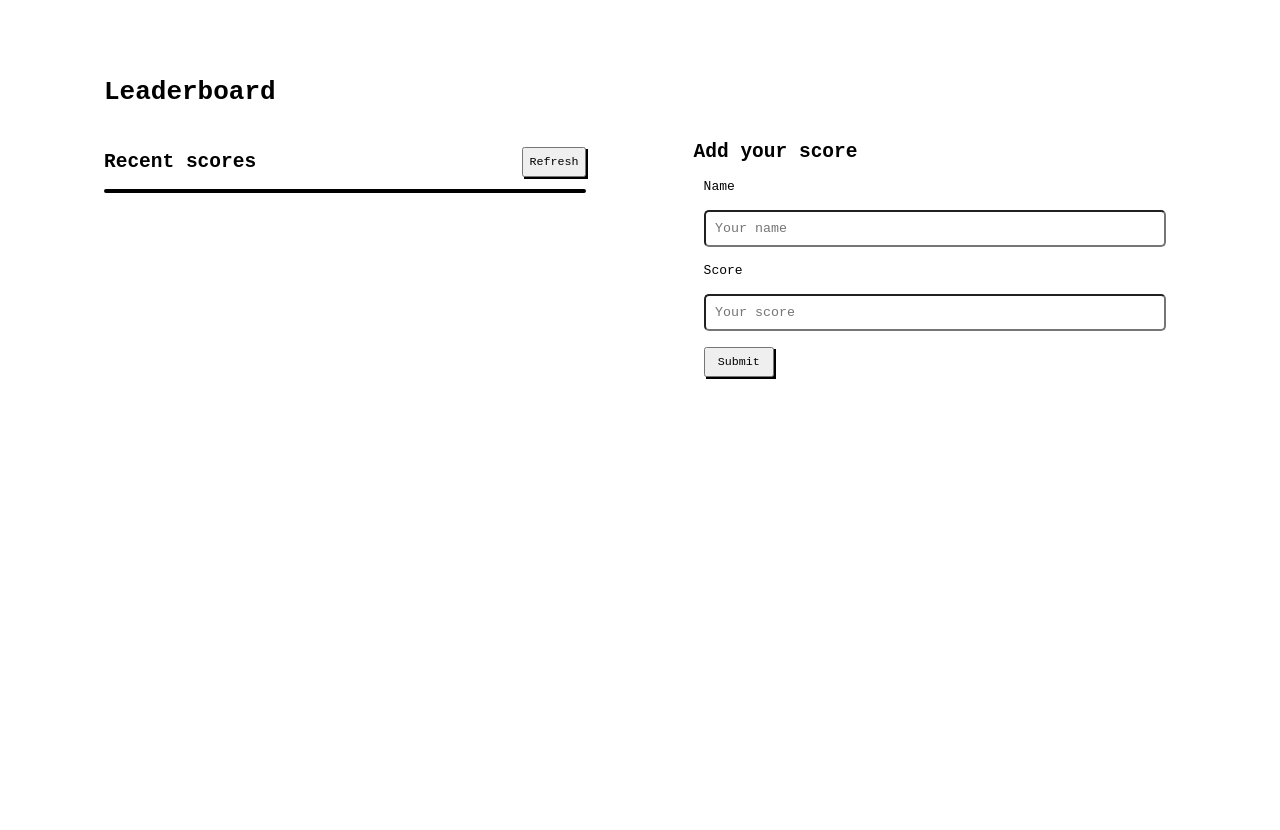
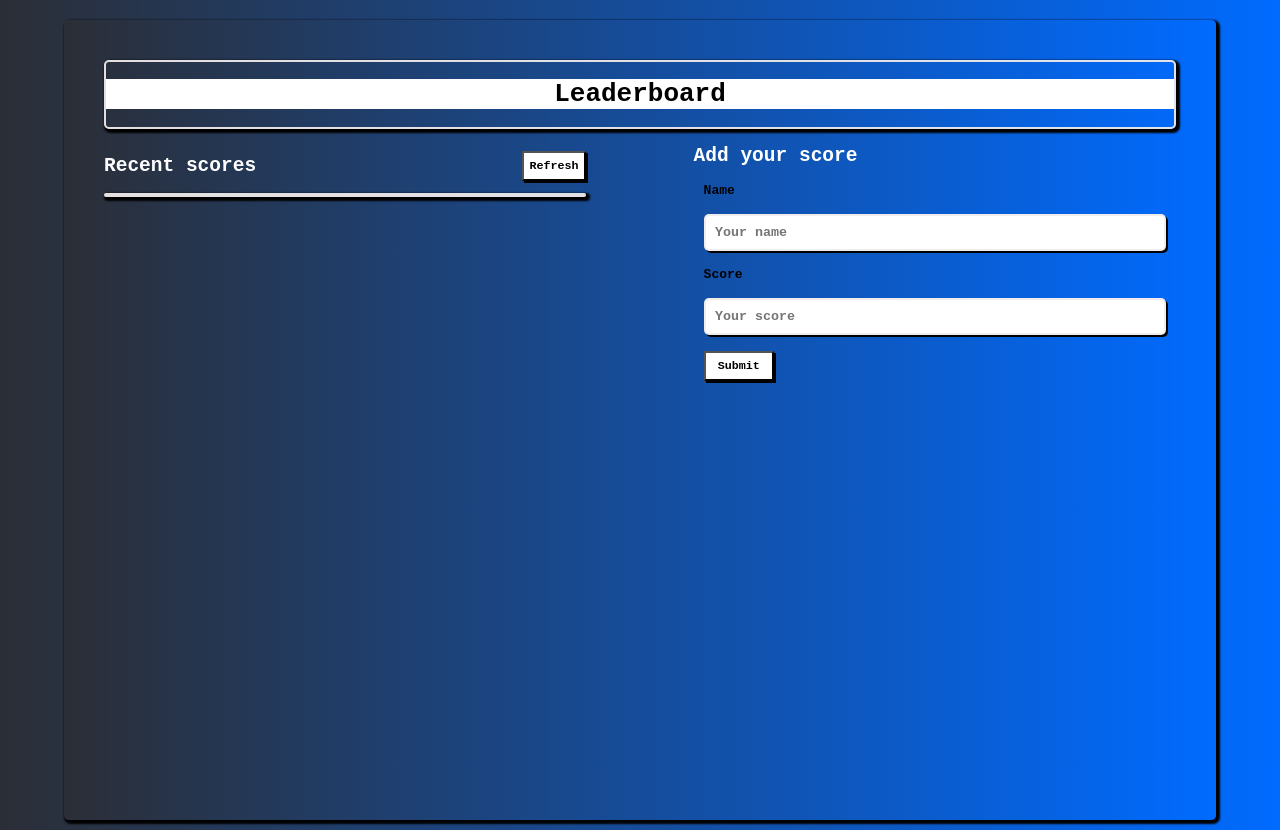
Before and after one commit to Ambient567/Leaderboard, a website built with webpack: page src/index.html in a window 1280 px wide. Built offline with nearby package versions, Linux system fonts and the light colour scheme; no server answers.

Commit message:
Add styling

```diff
--- a/src/index.html
+++ b/src/index.html
@@ -8,8 +8,9 @@
     <title>Leaderboard Scores</title>
 </head>
 <main class="main">
-    <h1>Leaderboard</h1>
-
+    <div class="title">
+        <h1>Leaderboard</h1>
+    </div>
     <section class="recent-scores">
         <div class="head-scores">
             <h2>Recent scores</h2>
--- a/src/style.css
+++ b/src/style.css
@@ -2,6 +2,7 @@
 html {
   box-sizing: border-box;
   font-family: monospace;
+  font-weight: 600;
 }
 
 body {
@@ -9,18 +10,43 @@ body {
   border-radius: 5px;
   width: 90%;
   margin: 20px auto 10px auto;
+  background: rgb(43, 46, 54);
+  background: linear-gradient(
+    90deg,
+    rgba(43, 46, 54, 1) 0%,
+    rgba(0, 107, 255, 1) 100%,
+    rgba(10, 177, 241, 1) 100%
+  );
 }
 
 main {
   padding: 20px;
   width: 100%;
   height: 100vh;
+  box-shadow: 2px 2px 2px 2px #000;
+  border-radius: 5px;
+  background: rgb(43, 46, 54);
+  background: linear-gradient(
+    90deg,
+    rgba(43, 46, 54, 1) 0%,
+    rgba(0, 107, 255, 1) 100%,
+    rgba(10, 177, 241, 1) 100%
+  );
 }
 
-#add-new-game {
-  height: auto;
-  width: 100%;
-  padding: 10px;
+.title {
+  border: 2px solid rgba(240, 236, 236, 0.932);
+  box-shadow: 2px 2px 2px 2px #000;
+  border-radius: 5px;
+}
+
+h1 {
+  text-align: center;
+  background: white;
+}
+
+h2 {
+  color: white;
 }
 
 .recent-scores {
@@ -41,7 +67,8 @@ main {
 .names-scores {
   width: 100%;
   height: auto;
-  border: 2px solid #000;
+  border: 2px solid rgba(240, 236, 236, 0.932);
+  box-shadow: 2px 2px 2px 2px #000;
   border-radius: 5px;
 }
 
@@ -51,7 +78,11 @@ main {
 }
 
 .names-scores :nth-child(even) {
-  background: rgb(202, 201, 201);
+  background: white;
+}
+
+.names-scores :nth-child(odd) {
+  color: white;
 }
 
 .head-scores {
@@ -67,6 +98,7 @@ main {
   padding: 0.5em;
   box-shadow: 2px 2px 0 0 rgb(0, 0, 0);
   font-size: 0.9em;
+  background: white;
 }
 
 .add-game {
@@ -95,6 +127,9 @@ input {
   padding: 0.7em;
   width: 100%;
   border-radius: 5px;
+  border: 2px solid rgba(240, 236, 236, 0.932);
+  box-shadow: 2px 2px 0 0 #000;
+  background: white;
 }
 
 input::placeholder {
```
Also changed, not shown: dist/index.bundle.js.
